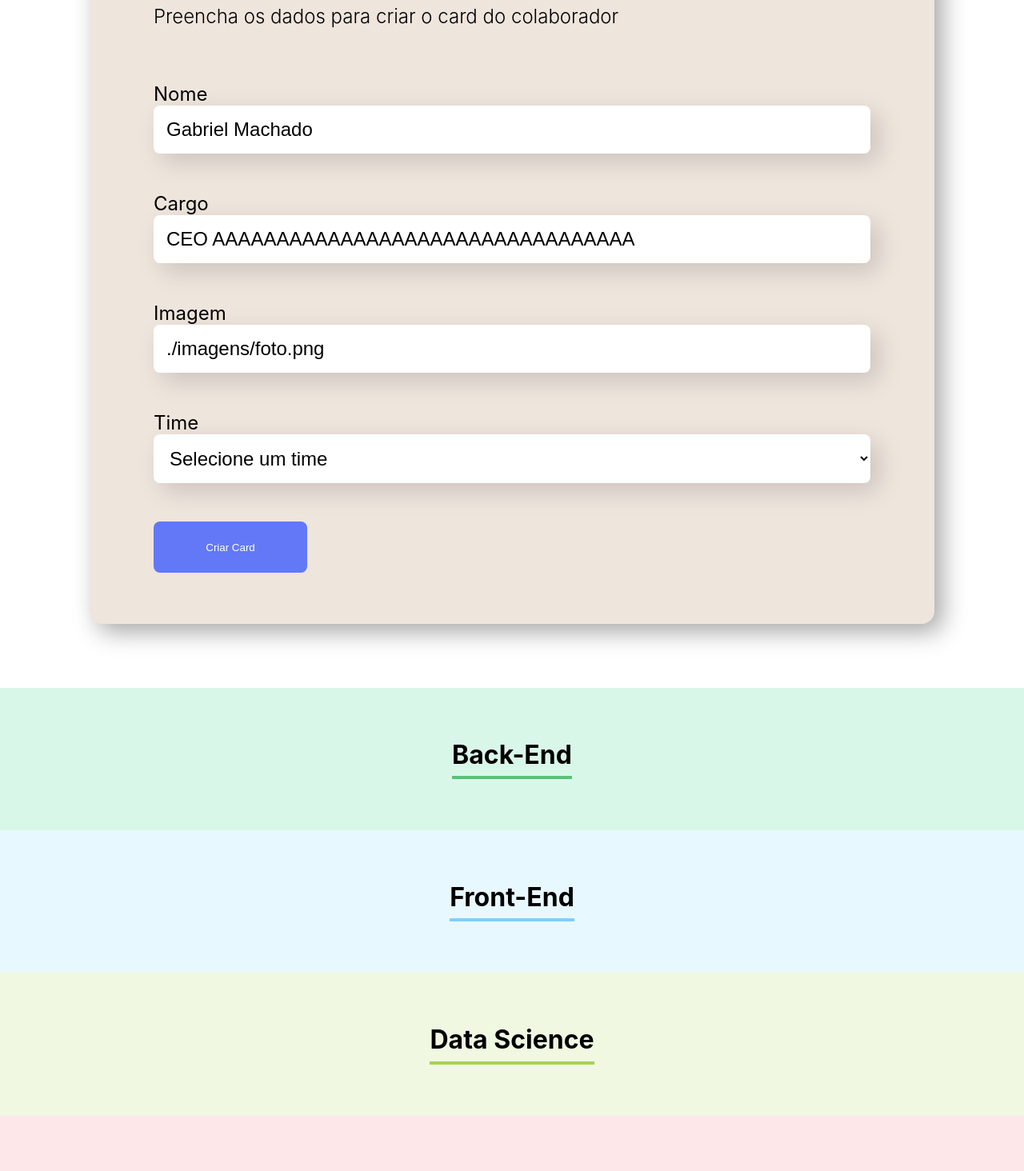
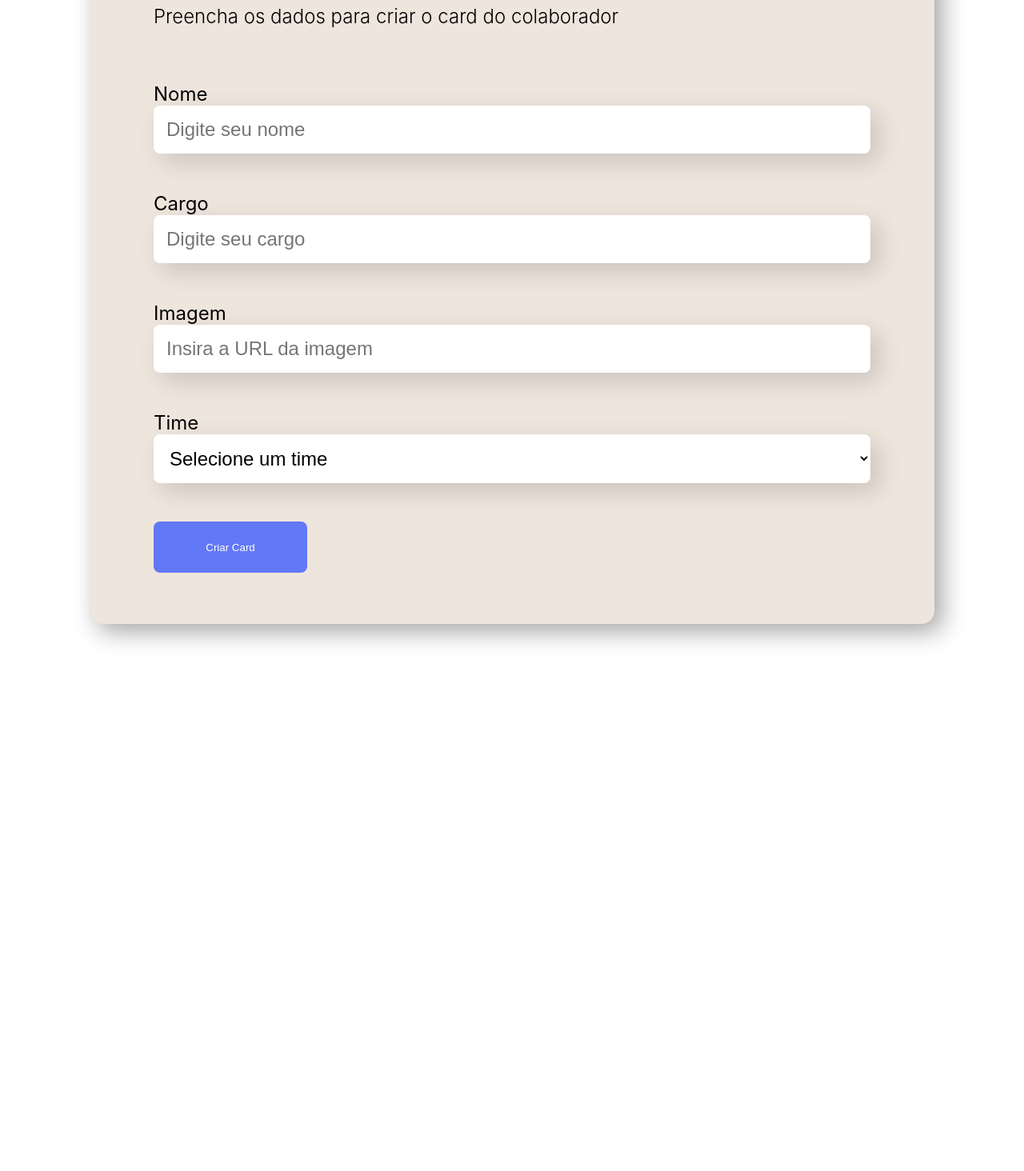
Before and after one commit to GabrielPPM/React-desenvolvendo-com-JavaScript, a React (Create React App) app in the folder organo/: page / in a window 1280 px wide. Shown: the part 640-2104 px from the top of the page at 80% size. After the commit the page ends 1500 px from the top, so only its background shows below. Built offline with nearby package versions, Linux system fonts and the light colour scheme.

Commit message:
concertado: formulário limpo depois de enviar, times só aparecem se houver integrante

```diff
--- a/organo/src/App.js
+++ b/organo/src/App.js
@@ -1,36 +1,55 @@
-import { useState } from 'react';
-import Banner from './componentes/Banner';
-import Formulario from './componentes/Fomulario';
-import Time from './componentes/Time';
-
+import { useState } from "react";
+import Banner from "./componentes/Banner";
+import Formulario from "./componentes/Fomulario";
+import Time from "./componentes/Time";
 
 function App() {
-  const [colaboradores, setColaboradores] = useState([])
+	const [colaboradores, setColaboradores] = useState([]);
 	const aoNovoColaboradorAdicionado = (colaborador) => {
-    setColaboradores([...colaboradores, colaborador])
-  }
+		setColaboradores([...colaboradores, colaborador]);
+	};
 	const times = [
-    {nome: 'Back-End', corPrimaria: '#57c278', corSecundaria: '#D9F7E9'},
-    {nome: 'Front-End', corPrimaria: '#82CFFA', corSecundaria: '#E8F8FF'},
-    {nome: 'Data Science', corPrimaria: '#a6d157', corSecundaria: '#F0F8E2'},
-    {nome: 'DevOps', corPrimaria: '#E06B69', corSecundaria: '#FDE7E8'},
-    {nome: 'UX e Design', corPrimaria: '#DB6EBF', corSecundaria: '#FAE9F5'},
-    {nome: 'Mobile', corPrimaria: '#FFBAD5', corSecundaria: '#FFF5D9'},
-    {nome: 'Inovação e Gestão', corPrimaria: '#FF8A29', corSecundaria: '#FFEEDF'},
-  ]
+		{ nome: "Back-End", corPrimaria: "#57c278", corSecundaria: "#D9F7E9" },
+		{ nome: "Front-End", corPrimaria: "#82CFFA", corSecundaria: "#E8F8FF" },
+		{ nome: "Data Science", corPrimaria: "#a6d157", corSecundaria: "#F0F8E2" },
+		{ nome: "DevOps", corPrimaria: "#E06B69", corSecundaria: "#FDE7E8" },
+		{ nome: "UX e Design", corPrimaria: "#DB6EBF", corSecundaria: "#FAE9F5" },
+		{ nome: "Mobile", corPrimaria: "#FFBAD5", corSecundaria: "#FFF5D9" },
+		{
+			nome: "Inovação e Gestão",
+			corPrimaria: "#FF8A29",
+			corSecundaria: "#FFEEDF",
+		},
+	];
+
+	let timesComColaboradores = new Set(
+		colaboradores.map((colaborador) => {
+			return colaborador.time;
+		})
+	);
 
 	return (
 		<div>
 			<Banner />
-      <Formulario times={times} texto='Preencha os dados para criar o card do colaborador' aoColaboradorCadastrado={colaborador => aoNovoColaboradorAdicionado(colaborador)}/>
-        {times.map((time) =>
+			<Formulario
+				times={times}
+				texto="Preencha os dados para criar o card do colaborador"
+				aoColaboradorCadastrado={(colaborador) =>
+					aoNovoColaboradorAdicionado(colaborador)
+				}
+			/>
+			{times.map((time) => {
+				if (colaboradores.length > 0 && timesComColaboradores.has(time.nome)) {
+					return (
 						<Time
 							key={time.nome}
 							nome={time.nome}
 							corPrimaria={time.corPrimaria}
 							corSecundaria={time.corSecundaria}
-          colaboradores={colaboradores}
-        ></Time>)}
+							colaboradores={colaboradores}></Time>
+					);
+				} else return "";
+			})}
 		</div>
 	);
 }
--- a/organo/src/componentes/CardColaborador/CardColaborador.css
+++ b/organo/src/componentes/CardColaborador/CardColaborador.css
@@ -4,8 +4,8 @@
     justify-content: end;
     align-items: center;
     text-align: center;
-    width: 18rem;
-    height: 11rem;
+    width: 15rem;
+    height: 12rem;
     background: white;
     border-radius: 1rem;
     border-top: 7rem solid;
@@ -15,7 +15,7 @@
 
 .card img{
     position: relative;
-    top: -0.5rem;
+    top: 0rem;
     width: 7rem;
     height: 7rem;
     border-radius: 50%;
@@ -26,14 +26,20 @@
 }
 
 .card .card-nome{
+    text-align: center;
+
+    height: 2.6rem;
     margin-bottom: 0.5;
     color: dodgerblue;
     font-weight: bold;
+    overflow-x: clip;
+    overflow-y: auto;
+    text-overflow:ellipsis;
 }
 
 .card .card-descricao{
     height: 3rem;
     overflow-x: clip;
-    overflow-y: scroll;
+    overflow-y: auto;
     text-overflow:ellipsis;
 }
--- a/organo/src/componentes/CardColaborador/index.js
+++ b/organo/src/componentes/CardColaborador/index.js
@@ -1,7 +1,6 @@
 import './CardColaborador.css'
 
 const CardColaborador = (props) => {
-    console.log('COR: ', props.cor)
 
     return(
         <section className="card" style={{borderTopColor: props.cor}}>
--- a/organo/src/componentes/Fomulario/index.js
+++ b/organo/src/componentes/Fomulario/index.js
@@ -7,14 +7,25 @@ import "./Formulario.css"
 const Formulario = (props) => {
     const times = props.times.map((time) => time.nome)
 
-    const [nome, setNome] = useState('Gabriel Machado');
-    const [cargo, setCargo] = useState('CEO AAAAAAAAAAAAAAAAAAAAAAAAAAAAAAAAA');
-    const [imagem, setImagem] = useState('./imagens/foto.png');
+    const [nome, setNome] = useState('');
+    const [cargo, setCargo] = useState('');
+    const [imagem, setImagem] = useState('');
     const [time, setTime] = useState('');
+
+
     const aoSalvar = (evento) =>{
         evento.preventDefault();
         props.aoColaboradorCadastrado({nome: nome, cargo: cargo, imagem: imagem, time: time});
+        limpaFormulario();
     }
+
+    const limpaFormulario = () =>{
+        setNome('');
+        setCargo('');
+        setImagem('');
+        setTime('');
+    }
+
 
     return(
         <section>
--- a/organo/src/componentes/Time/Time.css
+++ b/organo/src/componentes/Time/Time.css
@@ -12,7 +12,7 @@
 
 .time .colaboradores{
     display: flex;
-    justify-content: center;
+    justify-content:space-evenly;
     gap: 2rem;
     flex-wrap: wrap;
 }
--- a/organo/src/componentes/Time/index.js
+++ b/organo/src/componentes/Time/index.js
@@ -1,19 +1,23 @@
-import CardColaborador from '../CardColaborador'
-import './Time.css'
+import CardColaborador from "../CardColaborador";
+import "./Time.css";
 
 const Time = (props) => {
+	return (
+		<section className="time" style={{ backgroundColor: props.corSecundaria }}>
+			<h3 style={{ borderBottomColor: props.corPrimaria }}>{props.nome}</h3>
+			<div className="colaboradores">
+				{props.colaboradores.map((colaborador) => {
+					if (colaborador.time === props.nome)
+						return (
+							<CardColaborador
+								colaborador={colaborador}
+								cor={props.corPrimaria}></CardColaborador>
+						);
+					else return "";
+				})}
+			</div>
+		</section>
+	);
+};
 
-    return(
-    <section className='time' style={{backgroundColor: props.corSecundaria}}>
-        <h3 style={{borderBottomColor: props.corPrimaria}}>{props.nome}</h3>
-        <div className='colaboradores'>
-            {props.colaboradores.map((colaborador) => {
-                if(colaborador.time === props.nome) return <CardColaborador colaborador={colaborador} cor={props.corPrimaria}></CardColaborador>
-                else return <></>
-            })}
-        </div>
-    </section>
-    )
-}
-
-export default Time
+export default Time;
```
Lines whose indentation alone changed are shown as unchanged.
